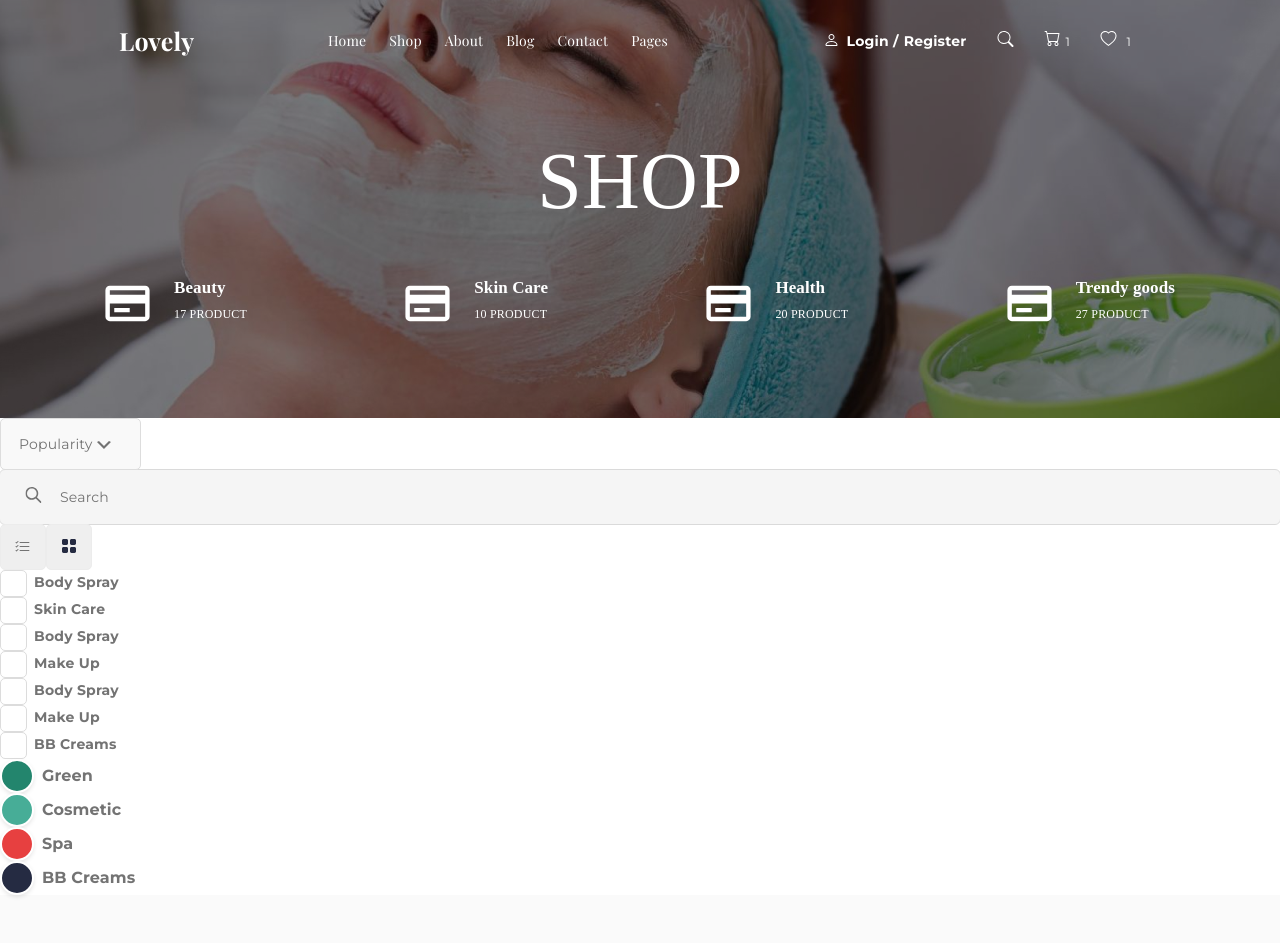
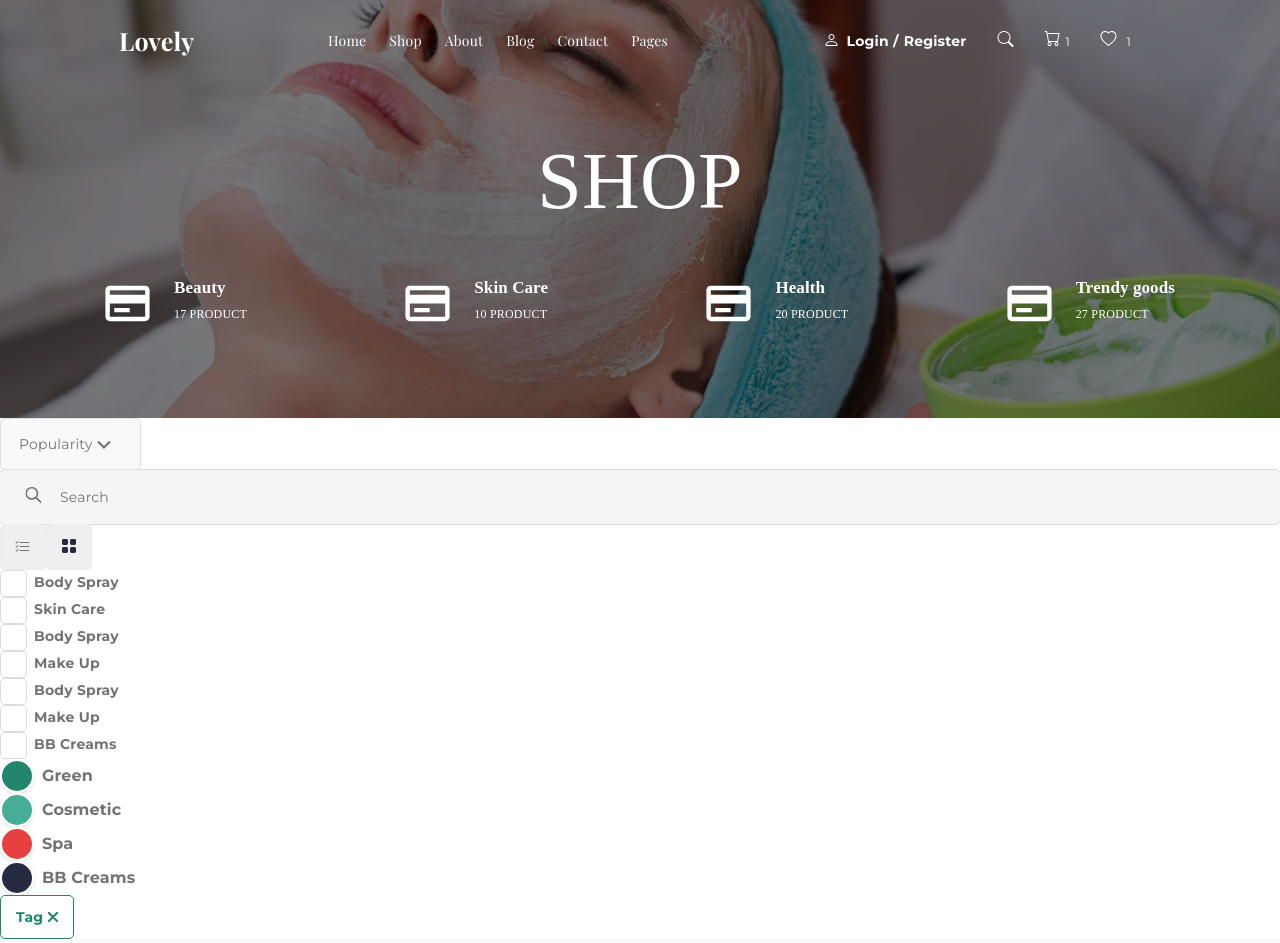
Before and after one commit to AbdugafurovaUmida/beauty-shop, a Next.js app: page / in a window 1280 px wide. Shown: the top 943 px of the page. Built offline with nearby package versions, Linux system fonts and the light colour scheme.

Commit message:
style:tab

```diff
--- /dev/null
+++ b/components/Tab.jsx
@@ -0,0 +1,15 @@
+import React from 'react'
+import styles from  "../styles/Tab.module.css"
+import { Cencel } from './svg'
+
+const Tab = () => {
+  return (
+    <div>
+
+       <button className={styles.tabMain}>Tag <Cencel className={styles.tabCencel} /></button>
+
+    </div>
+  )
+}
+
+export default Tab
--- a/components/svg.js
+++ b/components/svg.js
@@ -362,3 +362,11 @@ export const Aliens = () => (
     </defs>
   </svg>
 );
+
+
+export const Cencel = () =>(
+  <svg width="10" height="10" viewBox="0 0 10 10" fill="none" xmlns="http://www.w3.org/2000/svg">
+<path d="M9.66585 9.66683L0.33252 0.333496M0.33252 9.66683L9.66585 0.333496L0.33252 9.66683Z" stroke="#23856D" stroke-width="2" stroke-linecap="round" stroke-linejoin="round"/>
+</svg>
+
+)
--- a/pages/index.js
+++ b/pages/index.js
@@ -10,6 +10,7 @@ import { GridDemo } from "../components/svg";
 import ColorChoose from "../components/ColorChoose";
 import SocialContacts from "../components/SocialContacts";
 import Partners from "../components/Partners";
+import Tab from "../components/Tab"
 
 // const inter = Inter({ subsets: ['latin'] })
 
@@ -91,7 +92,7 @@ export default function Home() {
         {color.map((el, index) => (
           <ColorChoose props={el} key={index} />
         ))}
-
+        <Tab/>
         <Partners />
         <SocialContacts />
       </main>
--- /dev/null
+++ b/styles/Tab.module.css
@@ -0,0 +1,19 @@
+.tabMain{
+    border: 1px solid #23856D;
+    border-radius: 5px;
+    align-items: center;
+    padding: 10px 15px;
+    background-color: #fff;
+    font-family: 'Montserrat';
+    font-style: normal;
+    font-weight: 700;
+    font-size: 14px;
+    line-height: 22px;
+    letter-spacing: 0.2px;
+    color: #23856D;
+
+}
+
+.tabCencel{
+    margin-left:11px;
+}
```
